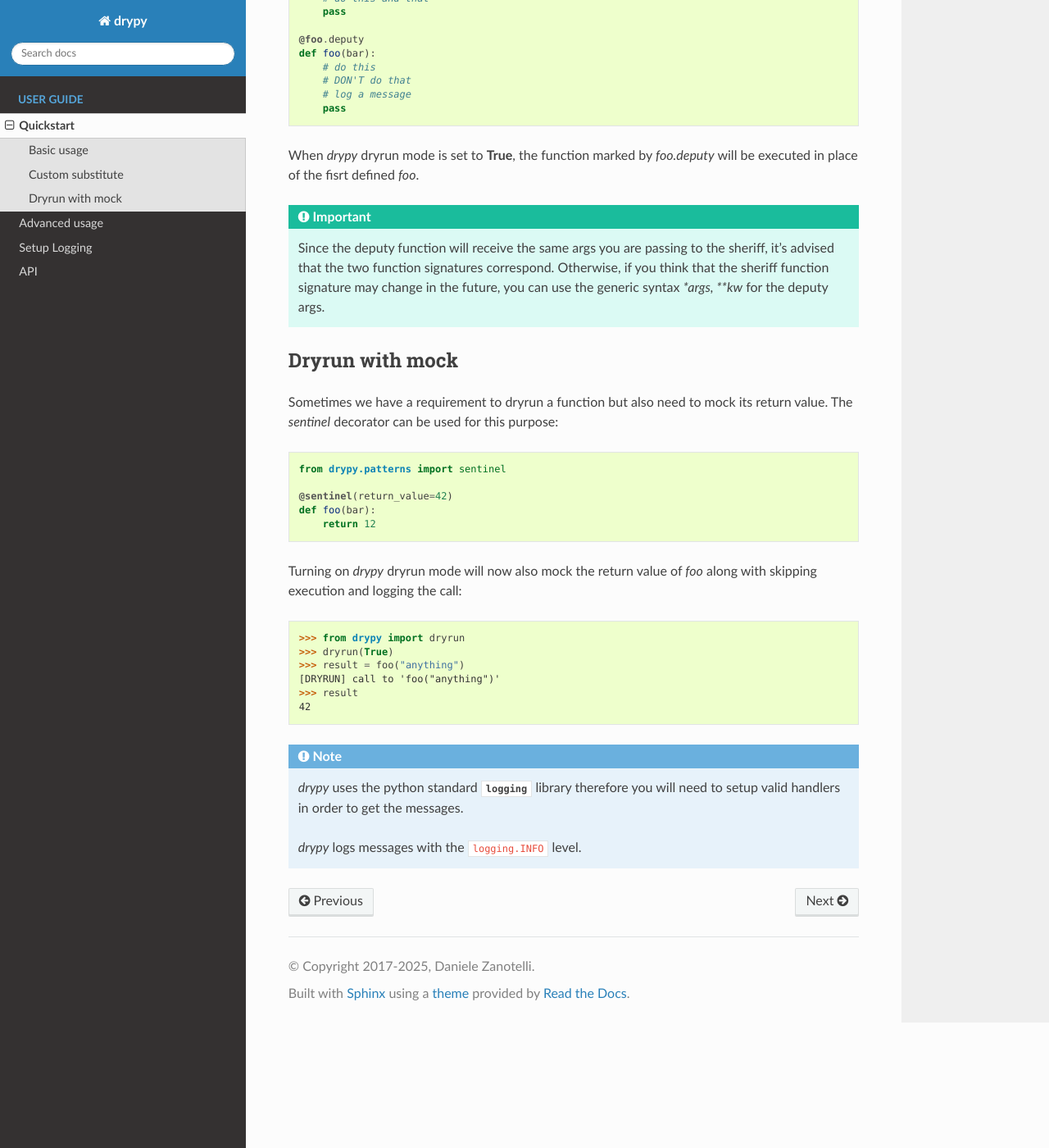
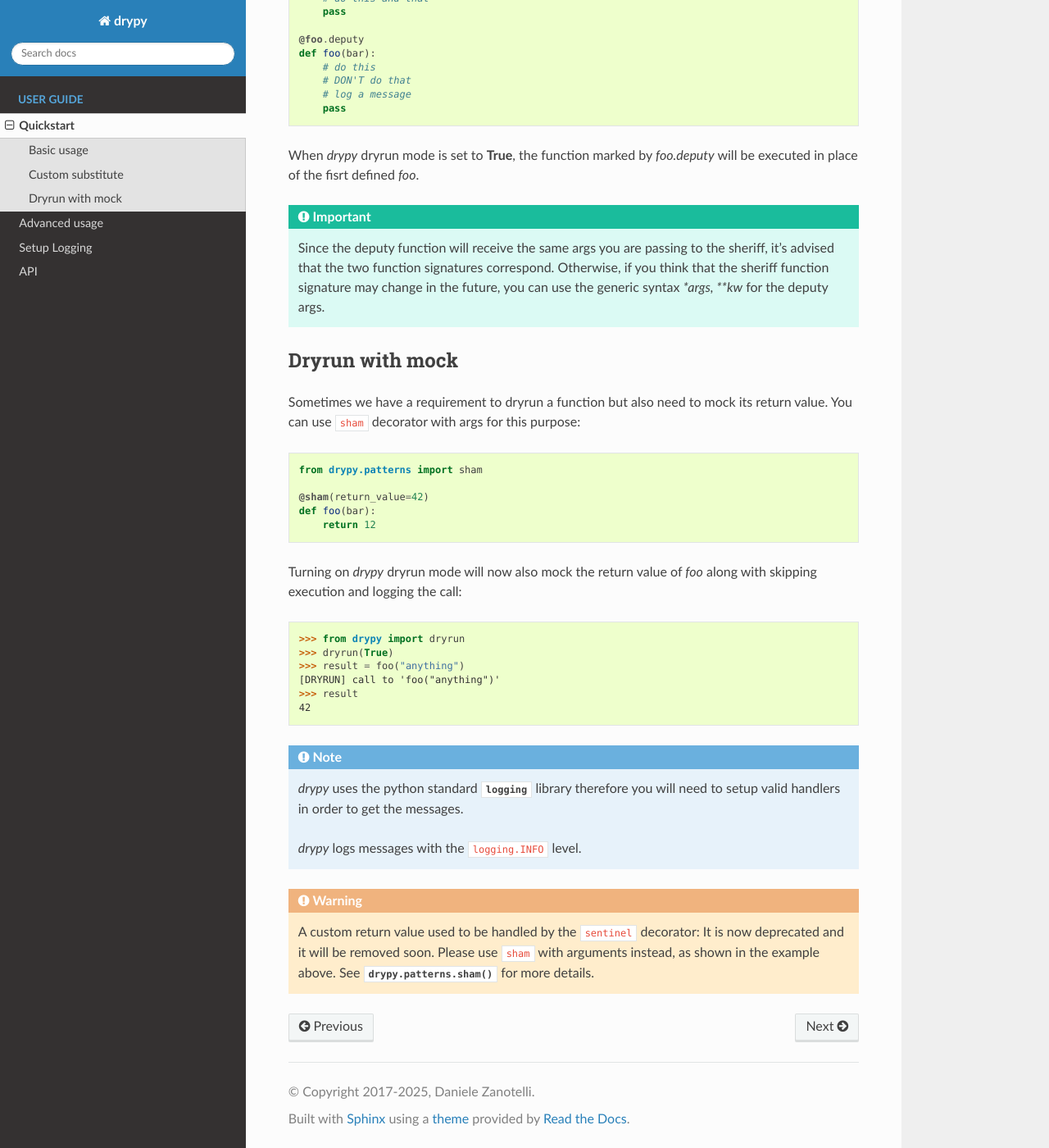
Before and after one commit to dzanotelli/drypy, a Sphinx documentation site: the page built from drypy/docs/quickstart.rst, in a window 1280 px wide and 1400 px high, scrolled down 1105 px. Shown: the whole window at 82% size. Built offline with Sphinx 7.4.7 and the Read the Docs theme 3.1.0, drawn with Linux system fonts in a browser that asks for light colours.

Commit message:
Fixed quickstart in the docs

```diff
--- a/drypy/docs/quickstart.rst
+++ b/drypy/docs/quickstart.rst
@@ -79,13 +79,13 @@ Dryrun with mock
 ----------------
 
 Sometimes we have a requirement to dryrun a function but also need to mock its
-return value. The *sentinel* decorator can be used for this purpose:
+return value. You can use :code:`sham` decorator with args for this purpose:
 
 .. code-block:: python
 
-   from drypy.patterns import sentinel
+   from drypy.patterns import sham
 
-   @sentinel(return_value=42)
+   @sham(return_value=42)
    def foo(bar):
        return 12
 
@@ -105,3 +105,10 @@ along with skipping execution and logging the call:
    will need to setup valid handlers in order to get the messages.
 
    *drypy* logs messages with the ``logging.INFO`` level.
+
+.. warning::
+
+   A custom return value used to be handled by the :code:`sentinel` decorator:
+   It is now deprecated and it will be removed soon.
+   Please use :code:`sham` with arguments instead, as shown in the example
+   above. See :func:`drypy.patterns.sham` for more details.
```
